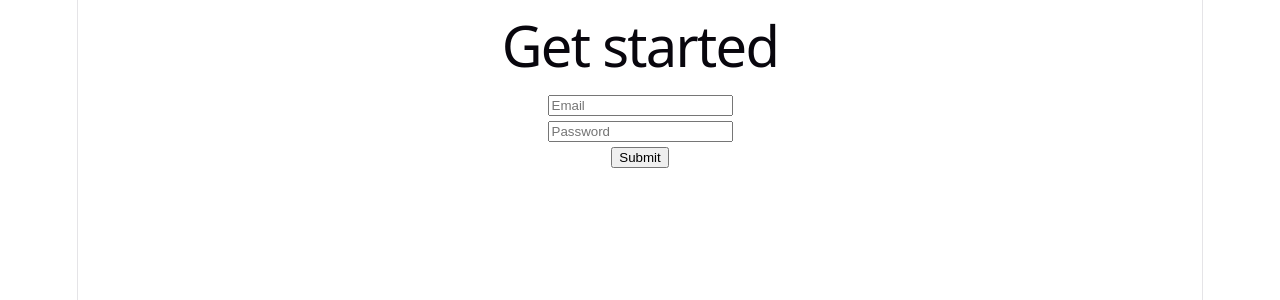
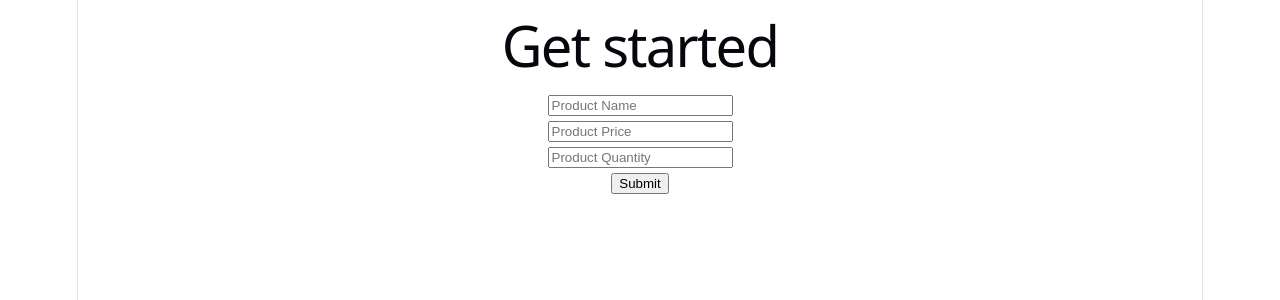
Before and after one commit to probillal/context-api-create-custom-hook, a React (Vite) app: page / in a window 1280 px wide. Shown: the top 300 px of the page. Built offline with nearby package versions, Linux system fonts and the light colour scheme.

Commit message:
create product form and collect product data

```diff
--- a/src/App.jsx
+++ b/src/App.jsx
@@ -2,6 +2,7 @@ import "./App.css";
 import ControlledFiled from "./Components/ControlledField/ControlledFiled";
 import FormAction from "./Components/FormAction/FormAction";
 import HookForm from "./Components/HookForm/HookForm";
+import ProductManagement from "./Components/ProductManagement/ProductManagement";
 import SimpleForm from "./Components/SimpleForm/SimpleForm";
 
 function App() {
@@ -12,7 +13,8 @@ function App() {
         {/* <SimpleForm></SimpleForm> */}
         {/* <FormAction></FormAction> */}
         {/* <ControlledFiled></ControlledFiled> */}
-        <HookForm></HookForm>
+        {/* <HookForm></HookForm> */}
+        <ProductManagement></ProductManagement>
       </div>
     </>
   );
--- /dev/null
+++ b/src/Components/ProductManagement/ProductForm.jsx
@@ -0,0 +1,32 @@
+import React from "react";
+
+const ProductForm = () => {
+  const handleSubmit = (e) => {
+    e.preventDefault();
+    const name = e.target.name.value;
+    const price = e.target.price.value;
+    const quantity = e.target.quantity.value;
+    console.log(name, price, quantity);
+    const newProduct = {
+      name,
+      price,
+      quantity,
+    };
+    console.log(newProduct);
+  };
+  return (
+    <div>
+      <form onSubmit={handleSubmit}>
+        <input type="text" placeholder="Product Name" name="name" />
+        <br />
+        <input type="text" placeholder="Product Price" name="price" />
+        <br />
+        <input type="text" placeholder="Product Quantity" name="quantity" />
+        <br />
+        <input type="submit" value="Submit" />
+      </form>
+    </div>
+  );
+};
+
+export default ProductForm;
--- /dev/null
+++ b/src/Components/ProductManagement/ProductManagement.jsx
@@ -0,0 +1,14 @@
+import React from "react";
+import ProductForm from "./ProductForm";
+import ProductTable from "./ProductTable";
+
+const ProductManagement = () => {
+  return (
+    <div>
+      <ProductForm></ProductForm>
+      <ProductTable></ProductTable>
+    </div>
+  );
+};
+
+export default ProductManagement;
--- /dev/null
+++ b/src/Components/ProductManagement/ProductTable.jsx
@@ -0,0 +1,7 @@
+import React from "react";
+
+const ProductTable = () => {
+  return <div></div>;
+};
+
+export default ProductTable;
```
